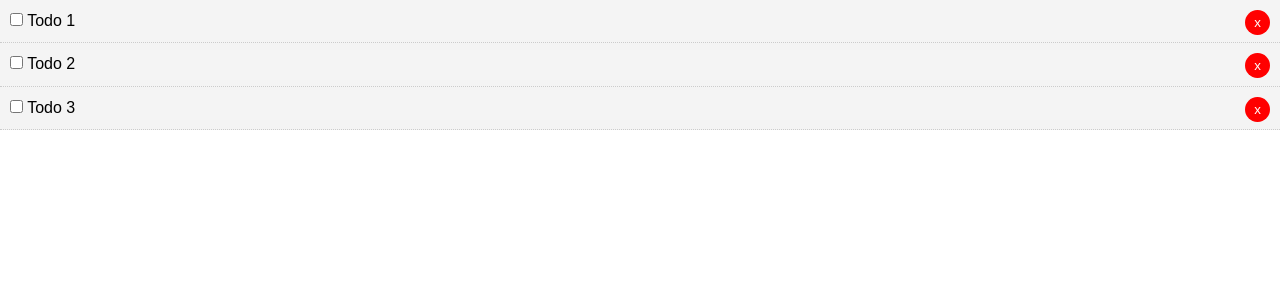
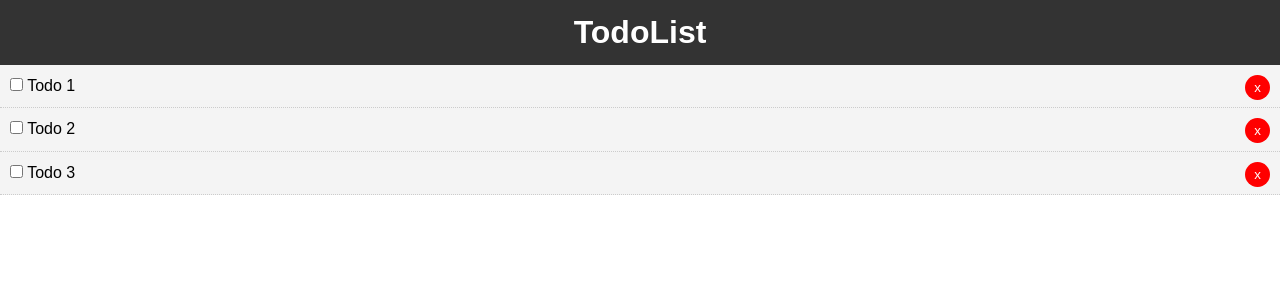
Before and after one commit to sarahpaz/todo-app, a Vue app: page / in a window 1280 px wide. Shown: the top 300 px of the page. Built offline with nearby package versions, Linux system fonts and the light colour scheme.

Commit message:
add header

```diff
--- a/src/App.vue
+++ b/src/App.vue
@@ -1,16 +1,19 @@
 <template>
   <div id="app">
+    <Header />
     <Todos v-bind:todos="todos" v-on:del-todo="deleteTodo" />
   </div>
 </template>
 
 <script>
 import Todos from "./components/Todos";
+import Header from "./components/layout/Header";
 
 export default {
   name: "App",
   components: {
     Todos,
+    Header,
   },
   data() {
     return {
--- /dev/null
+++ b/src/components/layout/Header.vue
@@ -0,0 +1,24 @@
+<template>
+  <header class="header">
+    <h1>TodoList</h1>
+  </header>
+</template>
+
+<script>
+export default {
+  name: "Header",
+};
+</script>
+
+<style scoped>
+.header {
+  background: #333;
+  color: #fff;
+  text-align: center;
+  padding: 10px;
+}
+.header a {
+  color: #fff;
+  padding-right: 5px;
+}
+</style>
```
